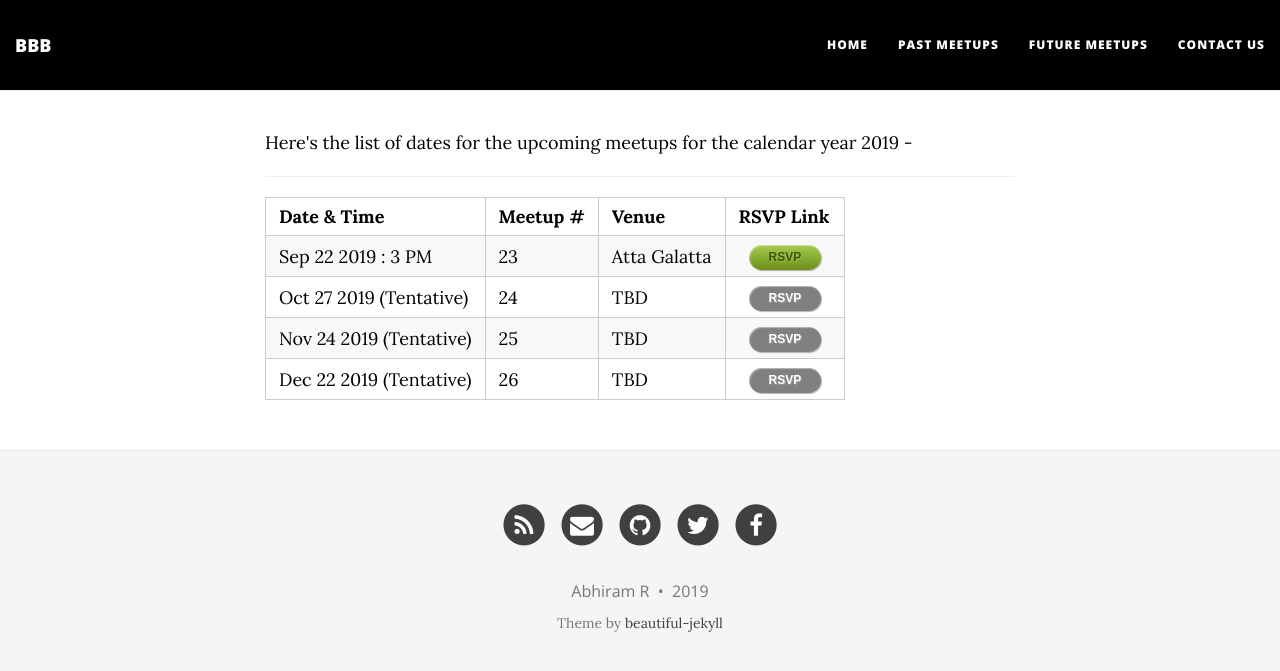
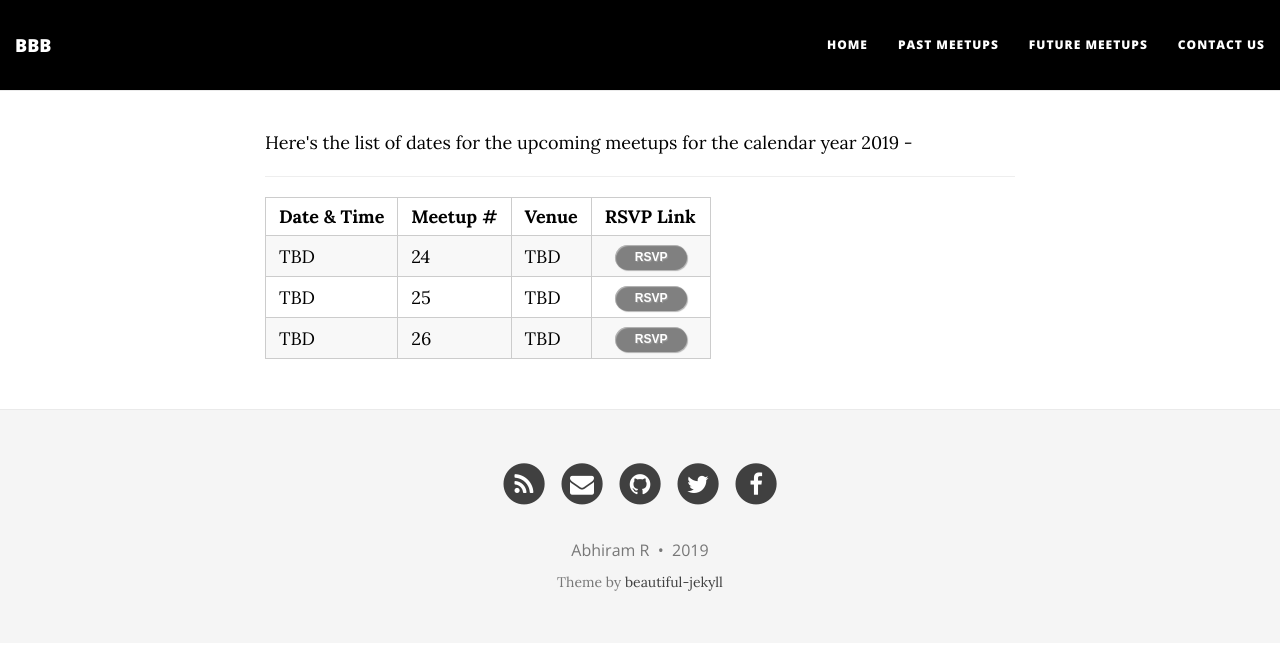
Before and after one commit to brokebibliophiles/brokebibliophiles.github.io, a Jekyll site: the page built from future-meetups.html, in a window 1280 px wide. Shown: the top 671 px of the page. Built offline with Jekyll 4.4.1, drawn with Linux system fonts in a browser that asks for light colours; nearby versions of some CDN libraries.

Commit message:
Update future meetup dates

```diff
--- a/future-meetups.html
+++ b/future-meetups.html
@@ -10,28 +10,21 @@ Here's the list of dates for the upcoming meetups for the calendar year 2019 -
 <th>Venue</th>
 <th>RSVP Link</th>
 <tr>
-    <td>Sep 22 2019 : 3 PM</td>
-    <td>23</td>
-    <td>Atta Galatta</td>
-    <td><a href="https://www.eventbrite.com/e/bbb-meetup-23-tickets-73536801553" class="button green">RSVP</td></a>
-
-</tr>
-<tr>
-    <td>Oct 27 2019 (Tentative)</td>
+    <td>TBD</td>
     <td>24</td>
     <td>TBD</td>
     <td><a href="#" class="button green disabled">RSVP</td></a>
 
 </tr>
 <tr>
-    <td>Nov 24 2019 (Tentative)</td>
+    <td>TBD</td>
     <td>25</td>
     <td>TBD</td>
     <td><a href="#" class="button green disabled">RSVP</td></a>
 
 </tr>
 <tr>
-    <td>Dec 22 2019 (Tentative)</td>
+    <td>TBD</td>
     <td>26</td>
     <td>TBD</td>
     <td><a href="#" class="button green disabled">RSVP</td></a>
```
